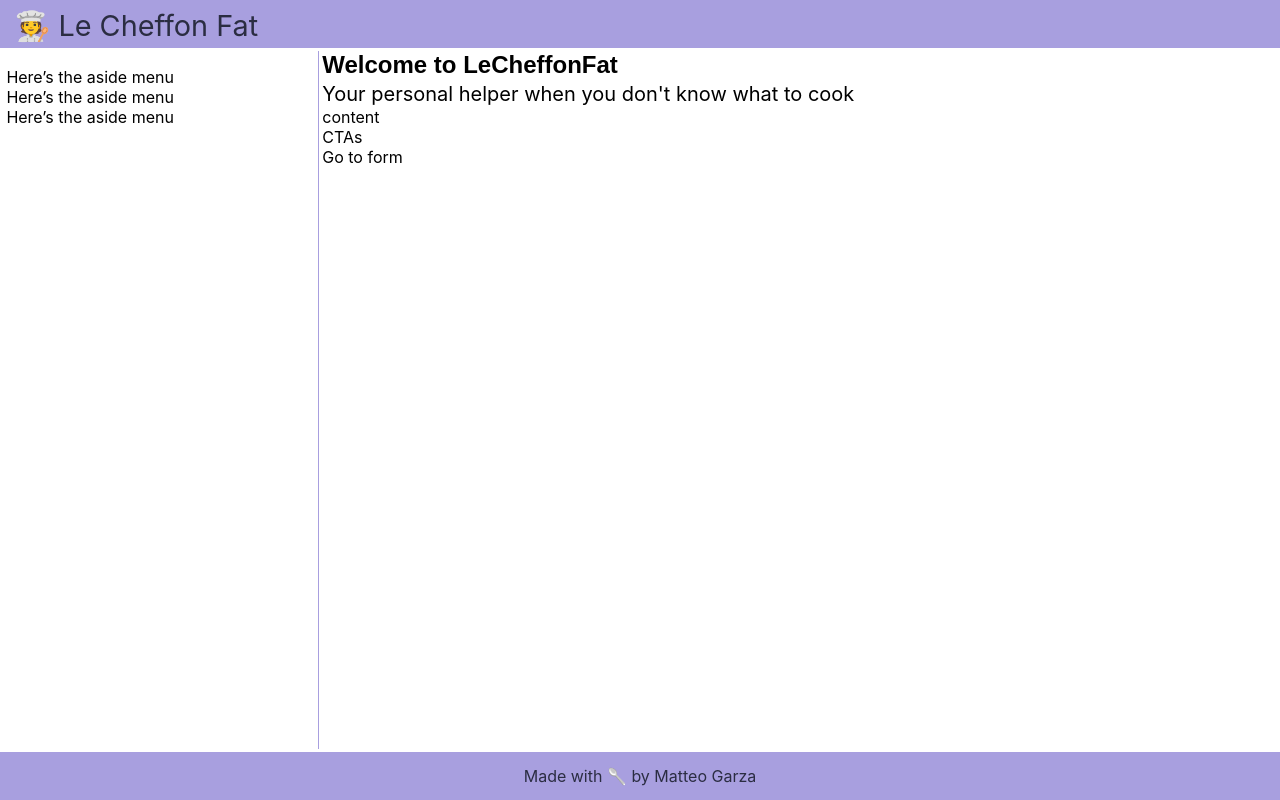
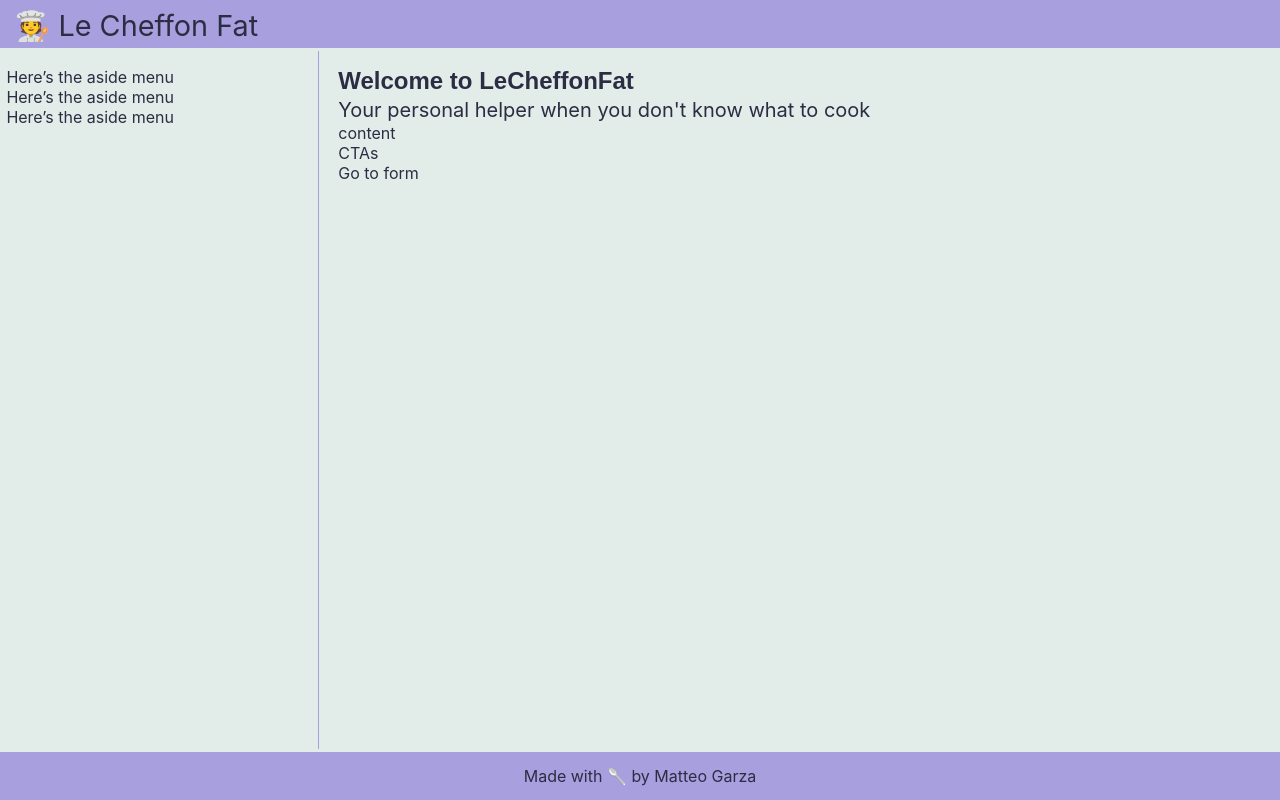
Before and after one commit to CoachGodzup/leCheffonFat, a Next.js app: page / in a window 1280 px wide. Built offline with nearby package versions, Linux system fonts and the light colour scheme.

Commit message:
refactor: reorganize globals.css structure and fix dark mode rules

```diff
--- a/src/app/globals.css
+++ b/src/app/globals.css
@@ -1,73 +1,55 @@
+/* =============================================
+   CSS Custom Properties (Theme Variables)
+   ============================================= */
+
 :root {
-  /* Triad */
+  /* Light theme (default) */
   --color-lilac: #a89fdf;
   --color-accent-yellow: #f4c430;
   --color-bg-salvia: #e2ece9;
-
-  /* Reading support colors */
   --color-text-main: #2b2d42;
   --color-white: #ffffff;
+
+  /* Dark theme values */
+  --color-bg-dark: #1a1625;
+  --color-bg-card-dark: #252033;
+  --color-lilac-dark: #c3b1e1;
+  --color-accent-gold: #ffd25a;
+  --color-text-primary: #f4f3f7;
+  --color-text-muted: #a5a1b8;
+
+  --spacing: 1em;
 }
 
 @media (prefers-color-scheme: dark) {
   :root {
-    /* The Dark Triad */
-    --color-bg-dark: #1a1625;
-    --color-bg-card-dark: #252033;
-    --color-lilac-dark: #c3b1e1;
-    --color-accent-gold: #ffd25a;
+    color-scheme: dark;
+    --color-bg-salvia: var(--color-bg-dark);
+    --color-text-main: var(--color-text-primary);
+    --color-white: var(--color-bg-card-dark);
+    --color-lilac: var(--color-lilac-dark);
+    --color-accent-yellow: var(--color-accent-gold);
+  }
 
-    /* Text & Contrast Colors */
-    --color-text-primary: #f4f3f7;
-    --color-text-muted: #a5a1b8;
+  .btn-cta {
+    color: var(--color-bg-dark);
+  }
 
-    --spacing: 1em;
-
-    /* Practical application example */
-    body {
-      background-color: var(--color-bg-dark);
-      color: var(--color-text-primary);
-    }
-
-    h1,
-    h2 {
-      color: var(--color-lilac-dark);
-    }
-
-    .recipe-card {
-      background-color: var(--color-bg-card-dark);
-      color: var(--color-text-primary);
-      box-shadow: 0 4px 20px rgba(0, 0, 0, 0.4); /* Deeper shadow for dark mode */
-    }
-
-    .btn-cta {
-      background-color: var(--color-accent-gold);
-      color: #1a1625; /* Dark text inside the bright button for high contrast */
-    }
-
-    .ingredients-list span {
-      color: var(--color-text-muted); /* Great for grams/ounces units */
-    }
+  .recipe-card,
+  .card {
+    box-shadow: 0 4px 20px rgba(0, 0, 0, 0.4);
   }
 }
 
 @media (prefers-color-scheme: light) {
-  body {
-    background-color: var(--color-bg-salvia);
-    color: var(--color-text-main);
-  }
-
-  header {
-    background-color: var(--color-lilac);
-    color: var(--color-white);
-  }
-
-  .recipe-card {
-    background-color: var(--color-white);
-    border-radius: 12px;
-    box-shadow: 0 4px 6px rgba(0, 0, 0, 0.05);
+  :root {
+    color-scheme: light;
   }
 }
+
+/* =============================================
+   Reset & Base
+   ============================================= */
 
 * {
   font-family: "Inter", sans-serif;
@@ -75,28 +57,6 @@
   box-sizing: border-box;
   padding: 0;
   margin: 0;
-}
-
-.btn-cta {
-  background-color: var(--color-accent-yellow);
-  color: var(--color-text-main);
-  font-weight: bold;
-  padding: 10px 20px;
-  border: none;
-  border-radius: 20px;
-  cursor: pointer;
-  transition: transform 0.2s;
-}
-
-.btn-cta:hover {
-  transform: scale(1.05);
-}
-
-h1,
-h2,
-h3 {
-  font-family: "Plus Jakarta Sans", sans-serif;
-  font-weight: 800;
 }
 
 html {
@@ -120,32 +80,35 @@ body {
   grid-template-rows: 3em 1fr 3em;
   grid-template-columns: 1fr 3fr;
   gap: 3px;
-  color: var(--foreground);
-  background: var(--background);
+  background-color: var(--color-bg-salvia);
+  color: var(--color-text-main);
 }
 
-/* hide side from printing */
-@media print {
-  /* hide side menu */
-  body {
-    grid-template-areas:
-      "header header"
-      "content content";
-    gap: 1em;
-  }
+/* =============================================
+   Typography
+   ============================================= */
 
-  aside {
-    display: none !important;
-  }
+h1,
+h2,
+h3 {
+  font-family: "Plus Jakarta Sans", sans-serif;
+  font-weight: 800;
+}
 
-  footer {
-    display: none !important;
-  }
+a {
+  color: inherit;
+  text-decoration: none;
 }
+
+/* =============================================
+   Layout — Header / Main / Footer / Sidebar
+   ============================================= */
 
 header {
   grid-area: header;
   height: 3em;
+  background-color: var(--color-lilac);
+  color: var(--color-white);
 }
 
 main {
@@ -168,21 +131,30 @@ aside {
   border-right: 1px solid var(--color-lilac);
 }
 
-a {
-  color: inherit;
-  text-decoration: none;
+/* =============================================
+   Components
+   ============================================= */
+
+.btn-cta {
+  background-color: var(--color-accent-yellow);
+  color: var(--color-text-main);
+  font-weight: bold;
+  padding: 10px 20px;
+  border: none;
+  border-radius: 20px;
+  cursor: pointer;
+  transition: transform 0.2s;
 }
 
-@media (prefers-color-scheme: dark) {
-  html {
-    color-scheme: dark;
-  }
+.btn-cta:hover {
+  transform: scale(1.05);
 }
 
-@media (prefers-color-scheme: light) {
-  html {
-    color-scheme: light;
-  }
+.recipe-card {
+  background-color: var(--color-white);
+  border-radius: 12px;
+  box-shadow: 0 4px 6px rgba(0, 0, 0, 0.05);
+  color: var(--color-text-main);
 }
 
 .card {
@@ -191,6 +163,14 @@ a {
   box-shadow: 0 4px 6px rgba(0, 0, 0, 0.05);
   padding: 1.5rem;
 }
+
+.ingredients-list span {
+  color: var(--color-text-muted);
+}
+
+/* =============================================
+   Layout Utilities
+   ============================================= */
 
 main:has(.card) {
   display: flex;
@@ -203,10 +183,20 @@ main .card {
   min-height: 33vh;
 }
 
-@media (prefers-color-scheme: dark) {
-  .card {
-    background: var(--color-bg-card-dark);
-    color: var(--color-text-primary);
-    box-shadow: 0 4px 20px rgba(0, 0, 0, 0.4);
+/* =============================================
+   Print Styles
+   ============================================= */
+
+@media print {
+  body {
+    grid-template-areas:
+      "header header"
+      "content content";
+    gap: 1em;
+  }
+
+  aside,
+  footer {
+    display: none !important;
   }
 }
```
